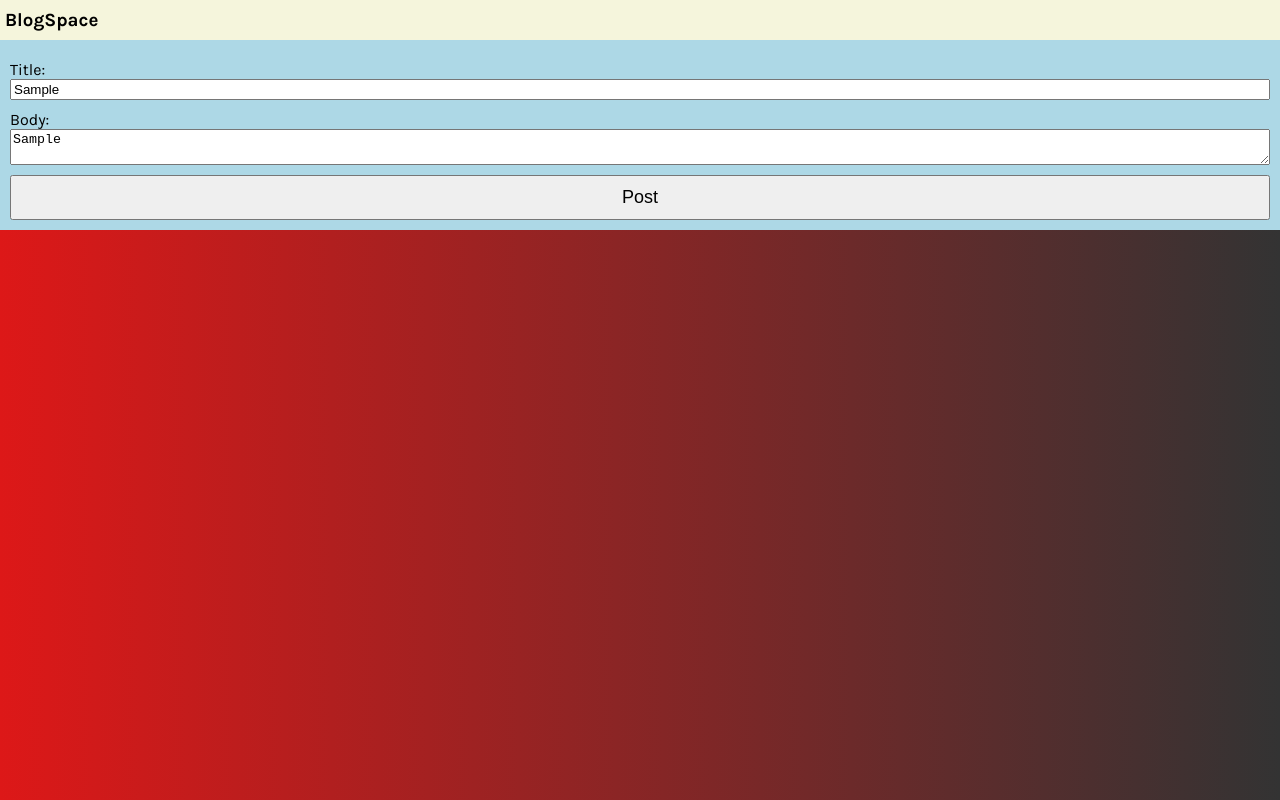
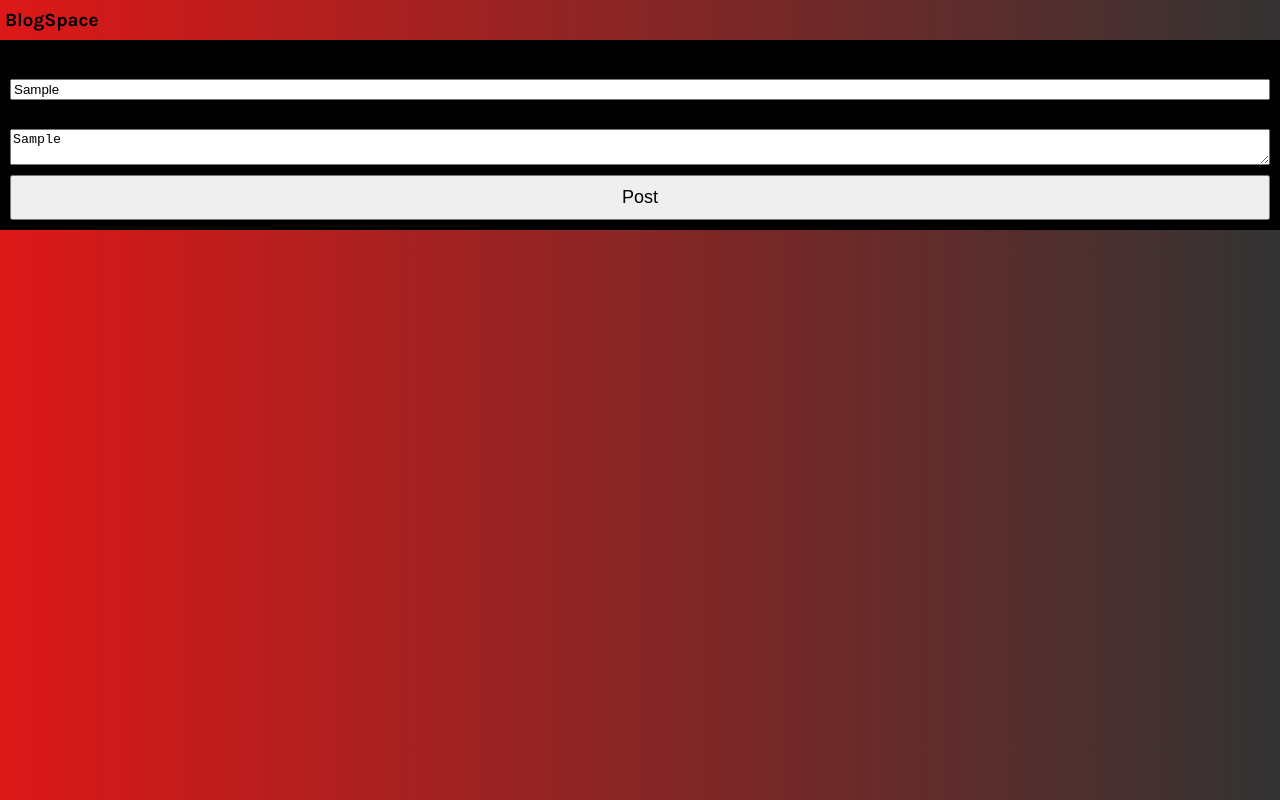
Before and after one commit to DevShruti/blogSpace-scrimba, a plain HTML site: page index.html in a window 1280 px wide. Both pictures are taken after typing "Sample", "Sample" into the empty fields and a click on the button "Post". Drawn offline with Linux system fonts and the light colour scheme; no server answers.

Commit message:
form rest

```diff
--- a/index.css
+++ b/index.css
@@ -16,7 +16,18 @@ body {
 }
 
 nav {
-  background-color: beige;
+  background: #333333; /* fallback for old browsers */
+  background: -webkit-linear-gradient(
+    to right,
+    #dd1818,
+    #333333
+  ); /* Chrome 10-25, Safari 5.1-6 */
+  background: linear-gradient(
+    to right,
+    #dd1818,
+    #333333
+  ); /* W3C, IE 10+/ Edge, Firefox 16+, Chrome 26+, Opera 12+, Safari 7+ */
+
   padding: 5px;
   height: 30px;
   display: flex;
@@ -36,7 +47,7 @@ nav > h3 {
 form {
   padding: 60px 10px 10px;
   display: grid;
-  background-color: lightblue;
+  background: black;
 }
 
 input#post-title,
--- a/index.js
+++ b/index.js
@@ -1,4 +1,7 @@
 let postsArray = []
+const titleInput = document.getElementById("post-title")
+const bodyInput = document.getElementById("post-body")
+const form = document.getElementById("new-post")
 
 function renderPosts() {
     let html = ""
@@ -19,10 +22,10 @@ fetch("https://apis.scrimba.com/jsonplaceholder/posts")
         renderPosts()
     })
 
-document.getElementById("new-post").addEventListener("submit", function(e) {
+form.addEventListener("submit", function(e) {
     e.preventDefault()
-    const postTitle = document.getElementById("post-title").value
-    const postBody = document.getElementById("post-body").value
+    const postTitle = titleInput.value
+    const postBody = bodyInput.value
     const data = {
         title: postTitle,
         body: postBody
@@ -41,5 +44,11 @@ document.getElementById("new-post").addEventListener("submit", function(e) {
         .then(post => {
             postsArray.unshift(post)
             renderPosts()
+            /**
+             * Challenge: clear the form out!
+             */
+            //titleInput.value = ""
+            //bodyInput.value = ""
+             form.reset()
         })
 })
```
